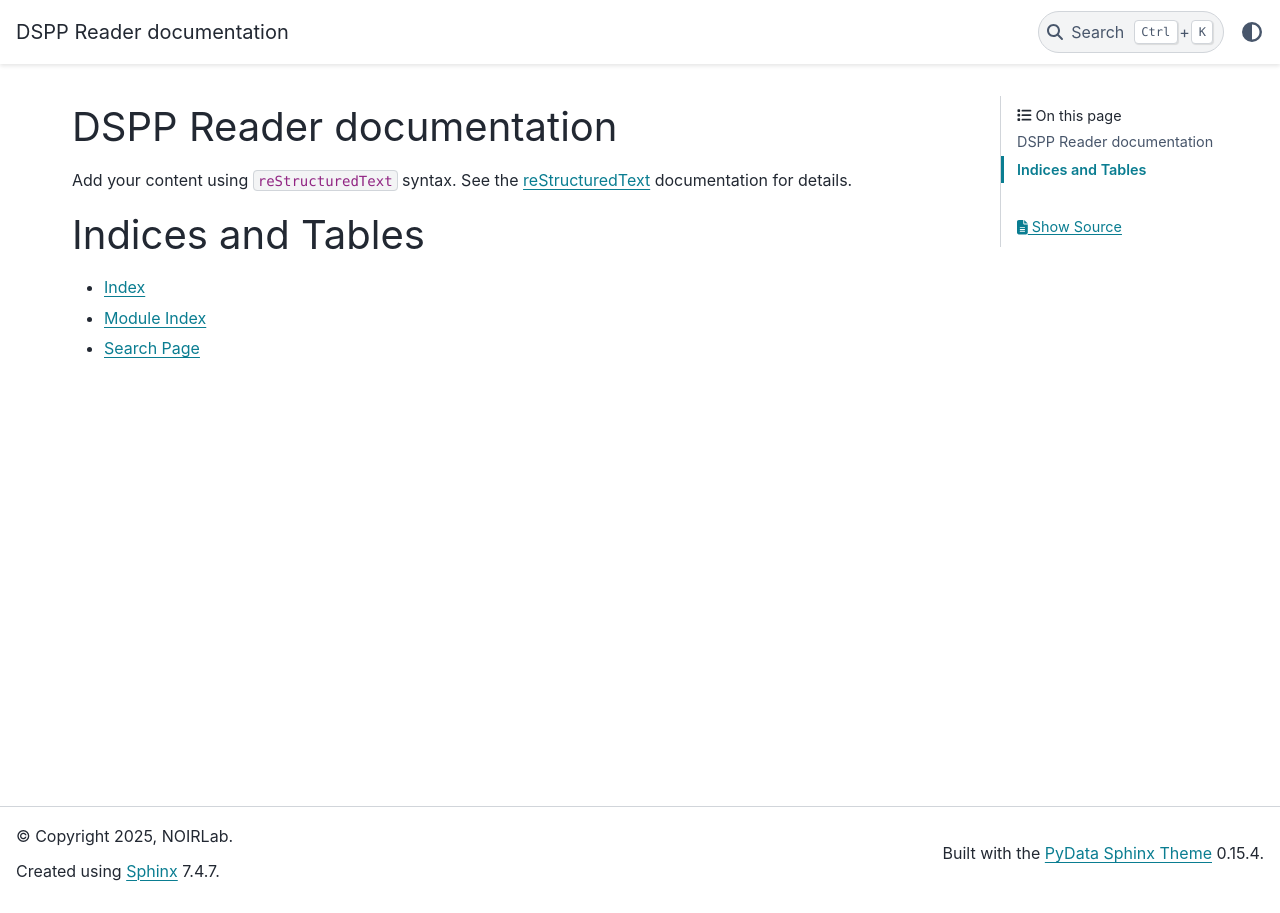
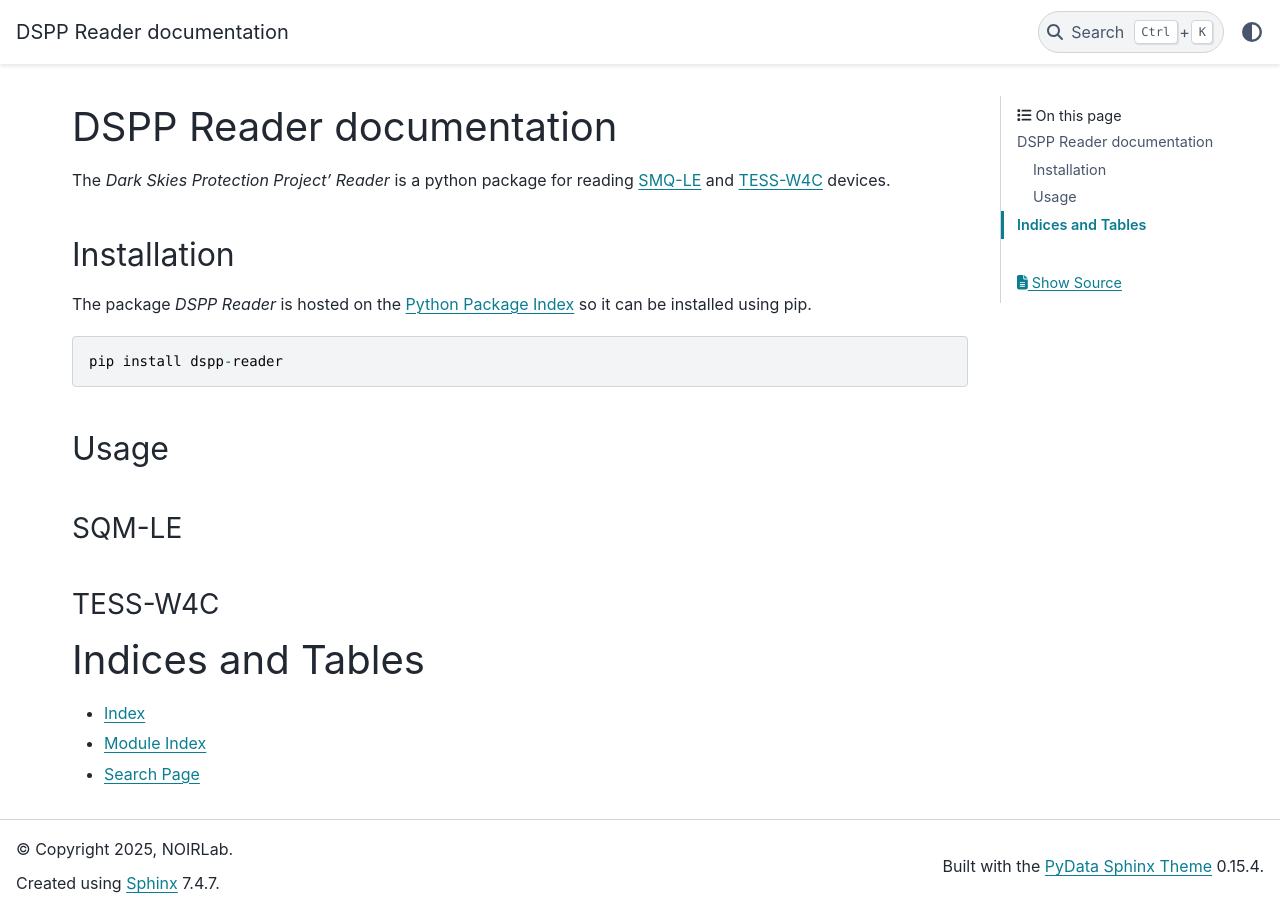
Before and after one commit to dark-sky-protection/dspp_reader, a Sphinx documentation site: the page built from docs/source/index.rst, in a window 1280 px wide. Built offline with Sphinx 7.4.7 and the PyData theme 0.15.4, drawn with Linux system fonts in a browser that asks for light colours.

Commit message:
Start updating documentation

```diff
--- a/docs/source/index.rst
+++ b/docs/source/index.rst
@@ -6,9 +6,29 @@
 DSPP Reader documentation
 =========================
 
-Add your content using ``reStructuredText`` syntax. See the
-`reStructuredText <https://www.sphinx-doc.org/en/master/usage/restructuredtext/index.html>`_
-documentation for details.
+The `Dark Skies Protection Project' Reader` is a python package for reading
+`SMQ-LE <https://unihedron.com/projects/sqm-le/>`_ and
+`TESS-W4C <https://tessskysensor.blogspot.com/2021/10/tess-w4c.html>`_ devices.
+
+Installation
+************
+
+The package *DSPP Reader* is hosted on the `Python Package Index <https://pypi.org/project/dspp-reader/>`_ so it can be installed using pip.
+
+.. code-block::
+
+    pip install dspp-reader
+
+
+
+Usage
+*****
+
+SQM-LE
+^^^^^^
+
+TESS-W4C
+^^^^^^^^
 
 
 .. toctree::
--- a/requirements.txt
+++ b/requirements.txt
@@ -6,3 +6,4 @@ pandas
 pydata-sphinx-theme
 tzlocal
 pyyaml
+pytz
```
